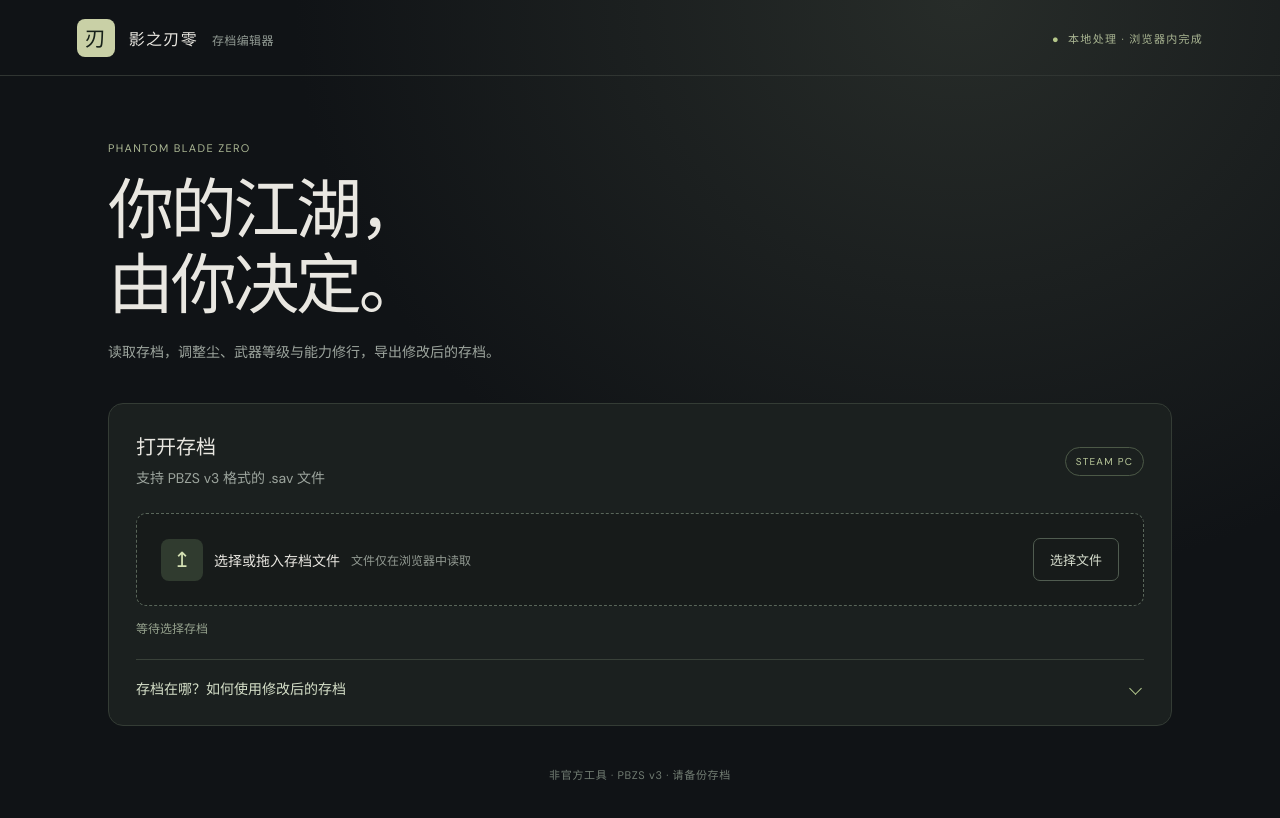
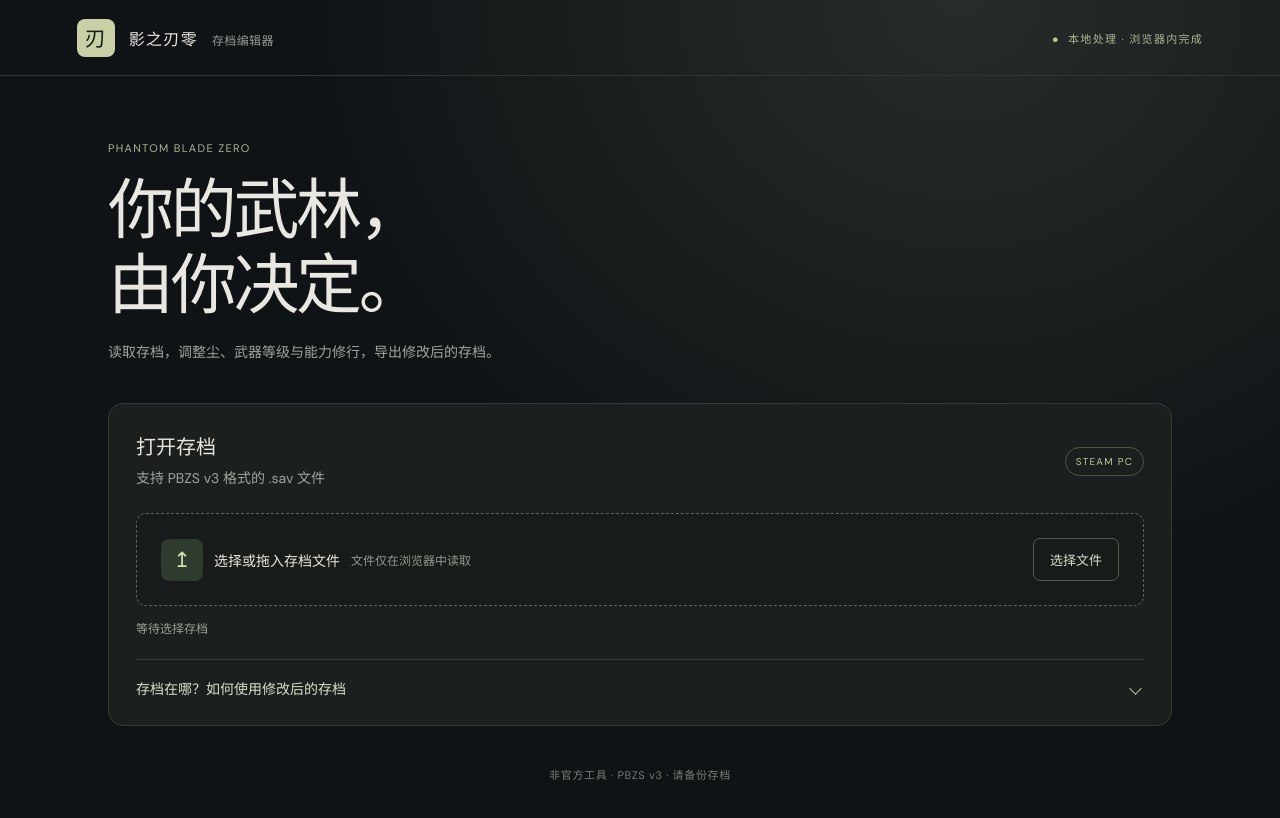
Before and after one commit to Hjsdoo/pbz-save-editor, a plain HTML site: page index.html in a window 1280 px wide. Drawn offline with Linux system fonts and the light colour scheme.

Commit message:
Update editor headline

```diff
--- a/index.html
+++ b/index.html
@@ -1,7 +1,7 @@
 <!doctype html>
 <html lang="zh-CN"><head><meta charset="utf-8"><meta name="viewport" content="width=device-width, initial-scale=1"><title>影之刃零 · 存档编辑器</title><meta name="description" content="在浏览器中查看和修改影之刃零存档"><link rel="stylesheet" href="style.css"></head>
 <body><header><div class="brand"><span class="mark">刃</span><span>影之刃零 <small>存档编辑器</small></span></div><span class="privacy">本地处理 · 浏览器内完成</span></header>
-<main><section class="hero"><div class="eyebrow">PHANTOM BLADE ZERO</div><h1>你的江湖，<br>由你决定。</h1><p>读取存档，调整尘、武器等级与能力修行，导出修改后的存档。</p></section>
+<main><section class="hero"><div class="eyebrow">PHANTOM BLADE ZERO</div><h1>你的武林，<br>由你决定。</h1><p>读取存档，调整尘、武器等级与能力修行，导出修改后的存档。</p></section>
 <div class="workspace"><section class="panel"><div class="panel-head"><div><h2>打开存档</h2><p>支持 PBZS v3 格式的 .sav 文件</p></div><span class="tag">STEAM PC</span></div><label class="drop" id="drop"><input id="file" type="file" accept=".sav"><span class="file-icon">↥</span><strong id="filename">选择或拖入存档文件</strong><span>文件仅在浏览器中读取</span><span class="button ghost">选择文件</span></label><div id="status" class="status" role="status">等待选择存档</div>
 <details class="save-guide">
   <summary><span>存档在哪？如何使用修改后的存档</span><span class="guide-toggle" aria-hidden="true"></span></summary>
```
